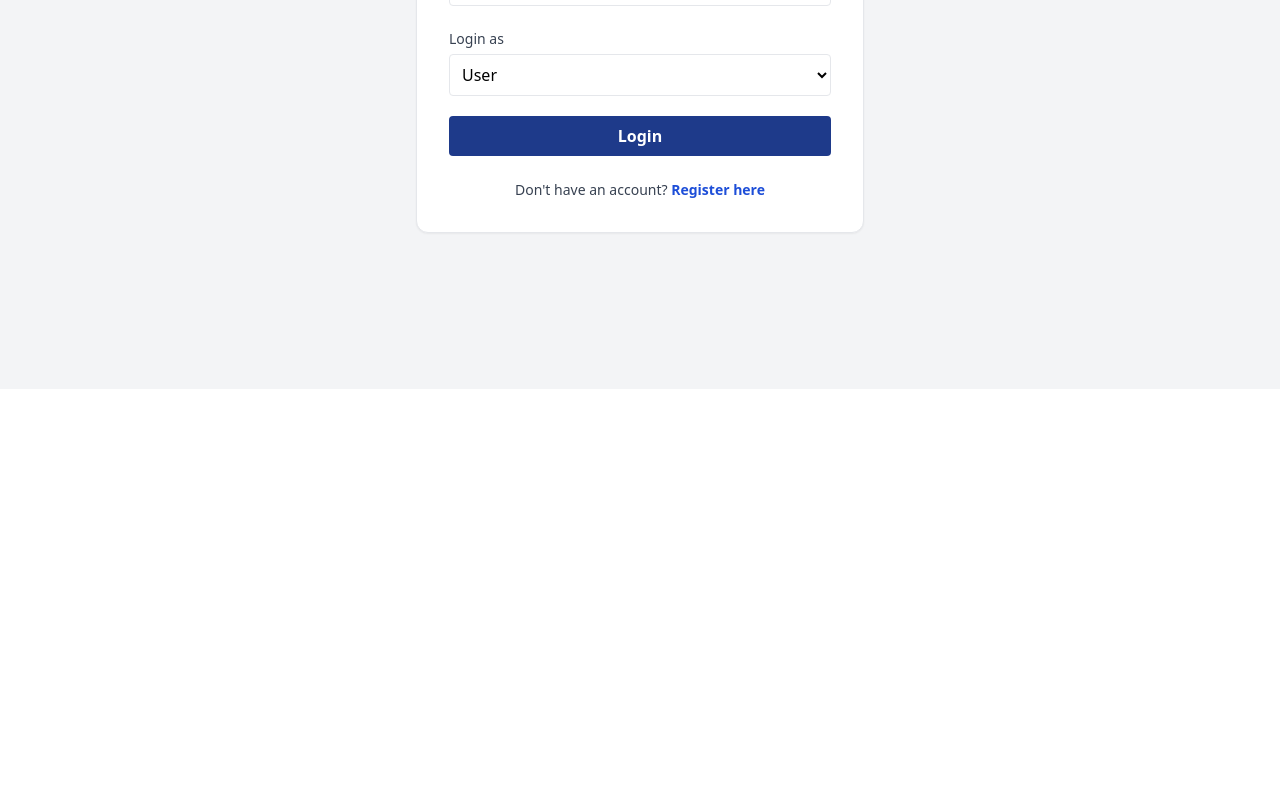
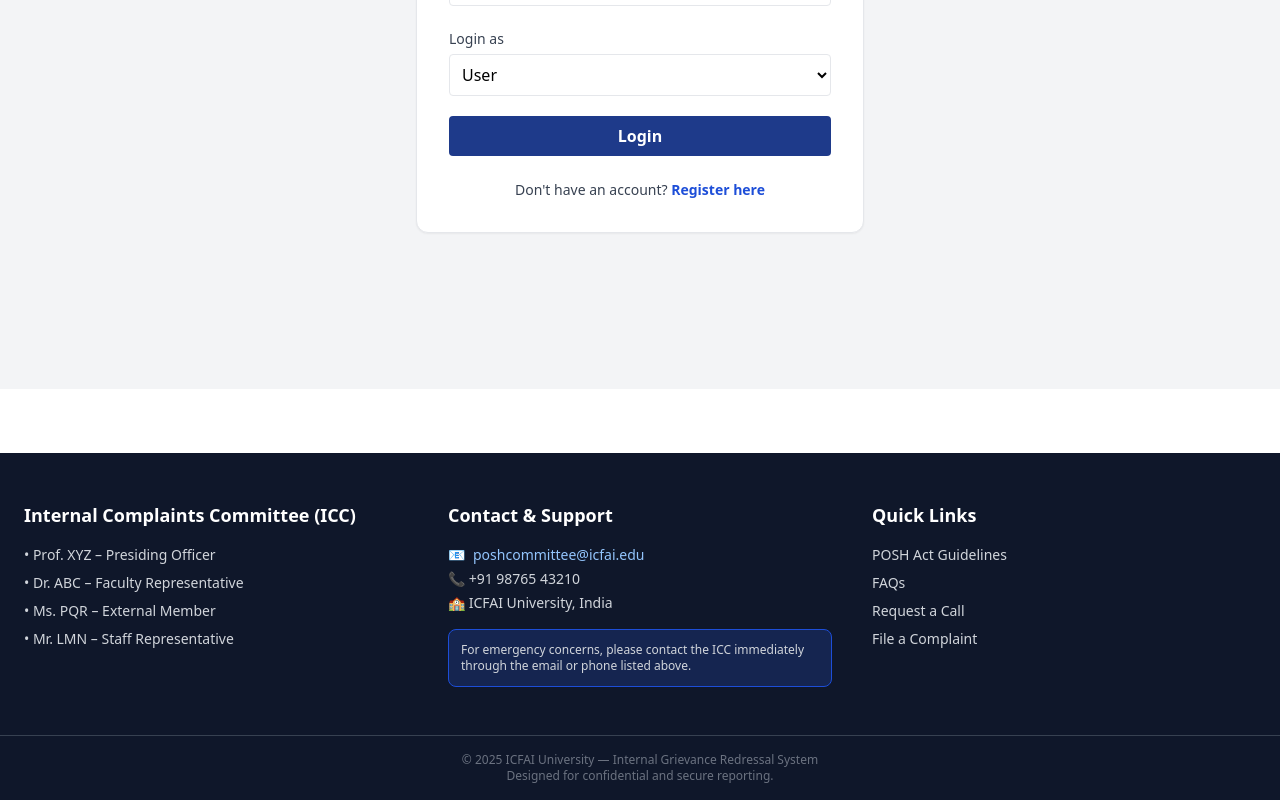
Before and after one commit to Pratham179/icfai-grievance-system, a React (Vite) app in the folder client/: page /login in a window 1280 px wide. Shown: the part 463-1263 px from the top of the page. Before the commit the page ends 852 px from the top, so only its background shows below. Built offline with nearby package versions, Linux system fonts and the light colour scheme.

Commit message:
footer added

```diff
--- a/client/src/App.jsx
+++ b/client/src/App.jsx
@@ -15,6 +15,7 @@ import POSH from "./pages/POSH";
 import ProtectedRoute from "./components/ProtectedRoute";
 import Navbar from "./components/Navbar";
 import AdminCallRequest from "./pages/AdminCallRequest";
+import Footer from "./components/Footer";
 
 
 export default function App() {
@@ -63,6 +64,7 @@ export default function App() {
           }
         />
       </Routes>
+       <Footer />
     </BrowserRouter>
   );
 }
--- /dev/null
+++ b/client/src/components/Footer.jsx
@@ -0,0 +1,71 @@
+export default function Footer() {
+  return (
+    <footer className="mt-16 bg-[#0f172a] text-gray-300">
+      {/* MAIN FOOTER */}
+      <div className="max-w-7xl mx-auto px-6 py-12 grid grid-cols-1 sm:grid-cols-3 gap-10">
+
+        {/* Internal Committee */}
+        <div>
+          <h3 className="text-lg font-semibold text-white mb-4">
+            Internal Complaints Committee (ICC)
+          </h3>
+          <ul className="space-y-2 text-sm">
+            <li>• Prof. XYZ – Presiding Officer</li>
+            <li>• Dr. ABC – Faculty Representative</li>
+            <li>• Ms. PQR – External Member</li>
+            <li>• Mr. LMN – Staff Representative</li>
+          </ul>
+        </div>
+
+        {/* Contact Info */}
+        <div>
+          <h3 className="text-lg font-semibold text-white mb-4">
+            Contact & Support
+          </h3>
+
+          <p className="text-sm flex items-center gap-2">
+            📧 <span className="text-blue-300">poshcommittee@icfai.edu</span>
+          </p>
+
+          <p className="text-sm mt-1 flex items-center gap-2">📞 +91 98765 43210</p>
+
+          <p className="text-sm mt-1 flex items-center gap-2">
+            🏫 ICFAI University, India
+          </p>
+
+          {/* Highlight Box */}
+          <div className="mt-4 p-3 bg-blue-900/40 border border-blue-700 rounded-lg text-xs">
+            For emergency concerns, please contact the ICC immediately through the email or phone listed above.
+          </div>
+        </div>
+
+        {/* Quick Links */}
+        <div>
+          <h3 className="text-lg font-semibold text-white mb-4">Quick Links</h3>
+          <ul className="space-y-2 text-sm">
+            <li>
+              <a href="/posh" className="hover:text-blue-400 transition">POSH Act Guidelines</a>
+            </li>
+            <li>
+              <a href="/faq" className="hover:text-blue-400 transition">FAQs</a>
+            </li>
+            <li>
+              <a href="/request-call" className="hover:text-blue-400 transition">Request a Call</a>
+            </li>
+            <li>
+              <a href="/file" className="hover:text-blue-400 transition">File a Complaint</a>
+            </li>
+          </ul>
+        </div>
+
+      </div>
+
+      {/* FOOTER BOTTOM BAR */}
+      <div className="border-t border-gray-700 py-4 text-center text-xs text-gray-500">
+        © {new Date().getFullYear()} ICFAI University — Internal Grievance Redressal System
+        <br />
+        Designed for confidential and secure reporting.
+      </div>
+    </footer>
+  );
+}
```
